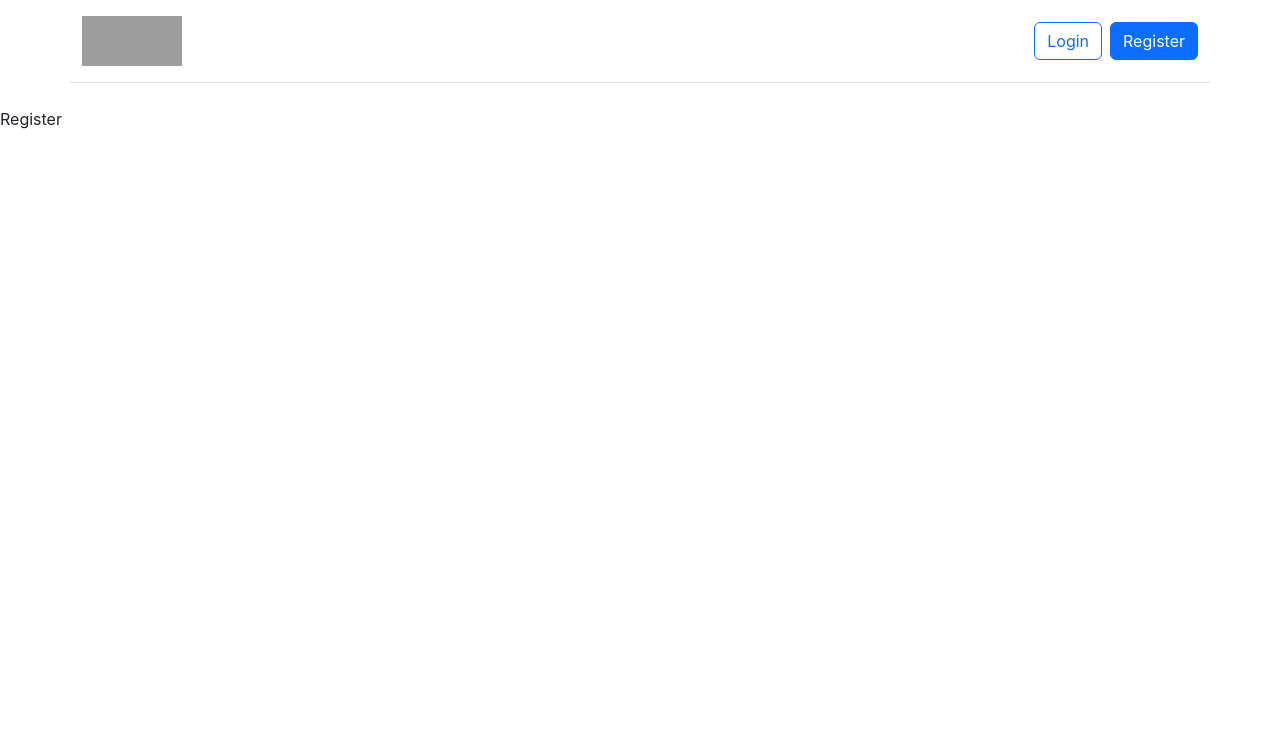
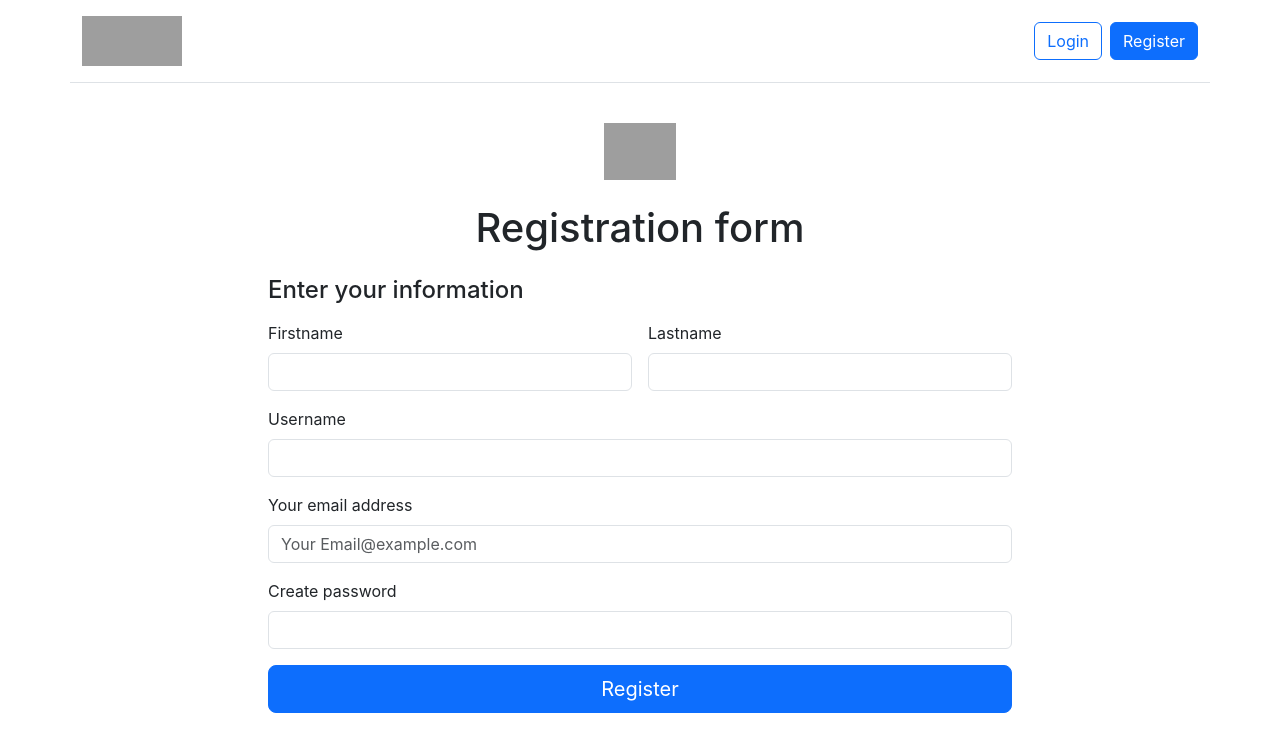
Before and after one commit to JustiqGrizzy/reduxapp, a React (Create React App) app: page /register in a window 1280 px wide. Shown: the top 752 px of the page. Built offline with nearby package versions, Linux system fonts and the light colour scheme; grey boxes are pictures that could not be loaded.

Commit message:
redux toolkit

```diff
--- a/package.json
+++ b/package.json
@@ -3,11 +3,13 @@
   "version": "0.1.0",
   "private": true,
   "dependencies": {
+    "@reduxjs/toolkit": "^2.2.5",
     "@testing-library/jest-dom": "^5.17.0",
     "@testing-library/react": "^13.4.0",
     "@testing-library/user-event": "^13.5.0",
     "react": "^18.3.1",
     "react-dom": "^18.3.1",
+    "react-redux": "^9.1.2",
     "react-router-dom": "^6.23.1",
     "react-scripts": "5.0.1",
     "web-vitals": "^2.1.4"
--- a/src/components/Login.jsx
+++ b/src/components/Login.jsx
@@ -1,7 +1,65 @@
-import React from "react";
+import React, { useState } from "react";
+import { Input } from "../ui";
+import { logo } from "../constants";
+import { useDispatch, useSelector } from "react-redux";
+import { loginUserStart } from "../slice/auth";
 
 const Login = () => {
-  return <div>Login</div>;
+  const [userName, setUserName] = useState("");
+  const [password, setPassword] = useState("");
+  const { isLoading } = useSelector((state) => state.auth);
+  const dispatch = useDispatch();
+  console.log(isLoading);
+
+  const loginHandler = (e) => {
+    e.preventDefault();
+    dispatch(loginUserStart());
+  };
+  return (
+    <div className="container my-5">
+      <div className="py-3 text-center">
+        <img
+          className="d-block mx-auto mb-4"
+          src={logo}
+          alt="img"
+          width="72"
+          height="57"
+        />
+        <h1>Please Login</h1>
+      </div>
+      <div className="d-flex justify-content-center mx-auto w-50">
+        <div className="col-md-7 col-lg-8 ">
+          <form>
+            <div className="row g-3">
+              <div className="col-12">
+                <Input
+                  label={"Username"}
+                  state={userName}
+                  setState={setUserName}
+                />
+              </div>
+              <div className="col-12">
+                <Input
+                  label={"Password"}
+                  type="password"
+                  state={password}
+                  setState={setPassword}
+                />
+              </div>
+            </div>
+            <button
+              className="w-100 btn btn-primary btn-lg mt-3"
+              type="submit"
+              onClick={loginHandler}
+              disabled={isLoading}
+            >
+              {isLoading ? "loading..." : "Login"}
+            </button>
+          </form>
+        </div>
+      </div>
+    </div>
+  );
 };
 
 export default Login;
--- a/src/components/Register.jsx
+++ b/src/components/Register.jsx
@@ -1,7 +1,77 @@
-import React from "react";
+import React, { useState } from "react";
+import { logo } from "../constants";
+import { Input } from "../ui";
 
 const Register = () => {
-  return <div>Register</div>;
+  const [firstName, setFirstName] = useState("");
+  const [lastname, setLastname] = useState("");
+  const [userName, setUserName] = useState("");
+  const [email, setEmail] = useState("");
+  const [password, setPassword] = useState("");
+  return (
+    <div className="container">
+      <div className="py-3 text-center">
+        <img
+          className="d-block mx-auto mb-4"
+          src={logo}
+          alt="img"
+          width="72"
+          height="57"
+        />
+        <h1>Registration form</h1>
+      </div>
+      <div className="d-flex justify-content-center">
+        <div className="col-md-7 col-lg-8">
+          <h4 className="mb-3">Enter your information</h4>
+          <form>
+            <div className="row g-3">
+              <div className="col-sm-6">
+                <Input
+                  label={"Firstname"}
+                  state={firstName}
+                  setState={setFirstName}
+                />
+              </div>
+              <div className="col-sm-6">
+                <Input
+                  label={"Lastname"}
+                  state={lastname}
+                  setState={setLastname}
+                />
+              </div>
+              <div className="col-12">
+                <Input
+                  label={"Username"}
+                  state={userName}
+                  setState={setUserName}
+                />
+              </div>
+              <div className="col-12">
+                <Input
+                  label={"Your email address"}
+                  type="email"
+                  placeholder="Your Email@example.com"
+                  state={email}
+                  setState={setEmail}
+                />
+              </div>
+              <div className="col-12">
+                <Input
+                  label={"Create password"}
+                  type="password"
+                  state={password}
+                  setState={setPassword}
+                />
+              </div>
+            </div>
+            <button className="w-100 btn btn-primary btn-lg mt-3" type="submit">
+              Register
+            </button>
+          </form>
+        </div>
+      </div>
+    </div>
+  );
 };
 
 export default Register;
--- a/src/index.js
+++ b/src/index.js
@@ -3,12 +3,16 @@ import ReactDOM from "react-dom/client";
 import "./index.css";
 import App from "./App";
 import { BrowserRouter } from "react-router-dom";
+import { Provider } from "react-redux";
+import store from "./store";
 
 const root = ReactDOM.createRoot(document.getElementById("root"));
 root.render(
   <React.StrictMode>
     <BrowserRouter>
-      <App />
+      <Provider store={store}>
+        <App />
+      </Provider>
     </BrowserRouter>
   </React.StrictMode>
 );
--- /dev/null
+++ b/src/slice/auth.js
@@ -0,0 +1,24 @@
+import { createSlice } from "@reduxjs/toolkit";
+
+const initialState = {
+  isLoading: false,
+  loggedIn: false,
+  user: null,
+};
+
+export const authSlice = createSlice({
+  name: "auth",
+  initialState,
+  reducers: {
+    loginUserStart: (state) => {
+      state.isLoading = true;
+    },
+    loginUserSuccess: (state) => {},
+    loginUserFailure: (state) => {},
+  },
+});
+
+export const { loginUserStart, loginUserSuccess, loginUserFailure } =
+  authSlice.actions;
+
+export default authSlice.reducer;
--- /dev/null
+++ b/src/store/index.js
@@ -0,0 +1,9 @@
+import { configureStore } from "@reduxjs/toolkit";
+import AuthReducer from "../slice/auth";
+
+export default configureStore({
+  reducer: {
+    auth: AuthReducer,
+  },
+  devTools: process.env.NODE_ENV !== "production",
+});
--- /dev/null
+++ b/src/ui/Input.jsx
@@ -0,0 +1,21 @@
+import React from "react";
+
+const Input = ({ label, type = "text", placeholder, state, setState }) => {
+  return (
+    <div>
+      <label htmlFor="genInput" className="form-label">
+        {label}
+      </label>
+      <input
+        type={type}
+        className="form-control"
+        id="genInput"
+        value={state}
+        onChange={(e) => setState(e.target.value)}
+        placeholder={placeholder}
+      />
+    </div>
+  );
+};
+
+export default Input;
--- /dev/null
+++ b/src/ui/index.js
@@ -0,0 +1 @@
+export { default as Input } from "./Input";
```
Also changed, not shown: src/App.css (added), 1 other file (tests, documents, lock files or other folders).
